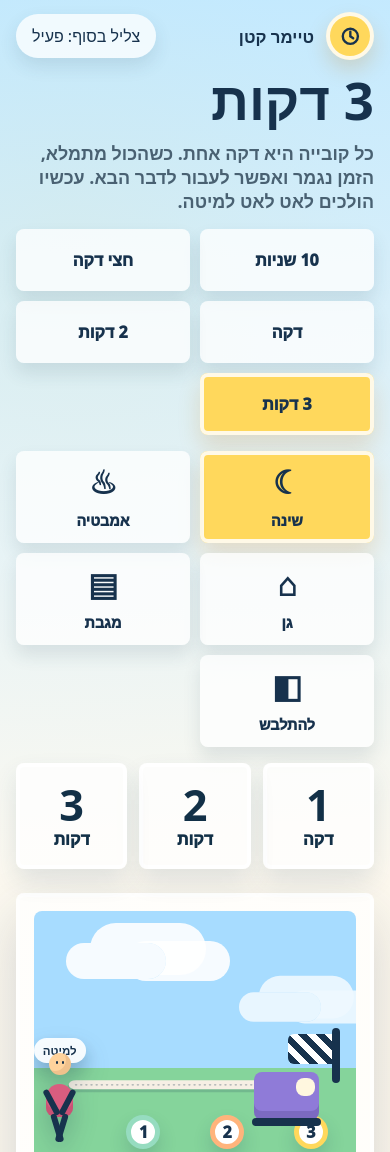
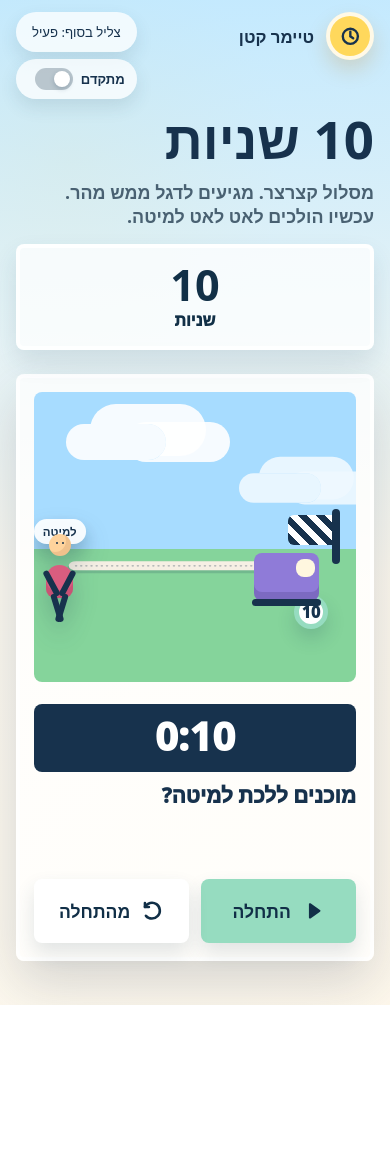
Before and after one commit to yuvalm87/kid-timer, a plain HTML site: page index.html in a window 390 px wide. Shown: the top 1152 px of the page. After the commit the page ends 1005 px from the top, so only its background shows below. Drawn offline with Linux system fonts and the light colour scheme.

Commit message:
Add simple default timer mode
Added advanced toggle functionality and UI elements.

```diff
--- a/index.html
+++ b/index.html
@@ -90,6 +90,55 @@
         cursor: pointer;
       }
 
+      .header-actions {
+        display: flex;
+        align-items: center;
+        gap: 10px;
+      }
+
+      .advanced-toggle {
+        min-height: 44px;
+        border: 0;
+        border-radius: 999px;
+        padding: 5px 12px 5px 7px;
+        display: inline-flex;
+        align-items: center;
+        gap: 8px;
+        background: rgba(255, 255, 255, 0.76);
+        color: var(--ink);
+        box-shadow: 0 8px 18px rgba(39, 71, 93, 0.12);
+        cursor: pointer;
+        font-weight: 850;
+      }
+
+      .toggle-track {
+        width: 38px;
+        height: 22px;
+        border-radius: 999px;
+        padding: 3px;
+        background: rgba(73, 97, 114, 0.34);
+        transition: background 180ms ease;
+      }
+
+      .toggle-thumb {
+        display: block;
+        width: 16px;
+        height: 16px;
+        border-radius: 50%;
+        background: #ffffff;
+        box-shadow: 0 2px 5px rgba(23, 50, 77, 0.22);
+        transform: translateX(0);
+        transition: transform 180ms ease;
+      }
+
+      .advanced-toggle[aria-pressed="true"] .toggle-track {
+        background: var(--mint);
+      }
+
+      .advanced-toggle[aria-pressed="true"] .toggle-thumb {
+        transform: translateX(-16px);
+      }
+
       main {
         width: min(1120px, calc(100% - 32px));
         margin: 0 auto;
@@ -127,6 +176,26 @@
         grid-template-columns: repeat(5, minmax(74px, 1fr));
         gap: 10px;
         max-width: 520px;
+      }
+
+      .advanced-panel {
+        display: none;
+        gap: 14px;
+        padding: 14px;
+        border-radius: 8px;
+        background: rgba(255, 255, 255, 0.46);
+        border: 3px solid rgba(255, 255, 255, 0.6);
+      }
+
+      .advanced-panel.open {
+        display: grid;
+      }
+
+      .panel-label {
+        margin: 0;
+        color: var(--muted);
+        font-size: 0.95rem;
+        font-weight: 900;
       }
 
       .mode-picker {
@@ -817,6 +886,18 @@
       @media (max-width: 790px) {
         header {
           padding-top: 12px;
+          align-items: flex-start;
+        }
+
+        .header-actions {
+          display: grid;
+          gap: 7px;
+        }
+
+        .sound-toggle,
+        .advanced-toggle {
+          min-height: 40px;
+          font-size: 0.82rem;
         }
 
         main {
@@ -874,7 +955,7 @@
   <body>
     <div class="page mode-sleep" id="app">
       <header>
-        <div class="brand" aria-label="טיימר של שלוש דקות">
+        <div class="brand" aria-label="טיימר קטן">
           <div class="brand-mark" aria-hidden="true">
             <svg class="icon" viewBox="0 0 24 24" fill="none">
               <circle cx="12" cy="12" r="8" stroke="currentColor" stroke-width="2.5" />
@@ -883,22 +964,31 @@
           </div>
           <span>טיימר קטן</span>
         </div>
+        <div class="header-actions">
           <button class="sound-toggle" id="soundToggle" type="button">צליל בסוף: פעיל</button>
+          <button class="advanced-toggle" id="advancedToggle" type="button" aria-pressed="false" aria-controls="advancedPanel">
+            <span>מתקדם</span>
+            <span class="toggle-track" aria-hidden="true"><span class="toggle-thumb"></span></span>
+          </button>
+        </div>
       </header>
 
       <main>
         <section class="intro" aria-labelledby="title">
-          <h1 id="title">3 דקות</h1>
-          <p class="lead" id="lead">כל קובייה היא דקה אחת. כשהכול מתמלא, הזמן נגמר ואפשר לעבור לדבר הבא.</p>
+          <h1 id="title">10 שניות</h1>
+          <p class="lead" id="lead">מסלול קצרצר. מגיעים לדגל ממש מהר. עכשיו הולכים לאט לאט למיטה.</p>
 
+          <div class="advanced-panel" id="advancedPanel">
+            <p class="panel-label">בחירת זמן</p>
             <div class="time-picker" aria-label="בחירת זמן לטיימר">
-            <button class="time-choice" type="button" data-seconds="10" aria-pressed="false">10 שניות</button>
+              <button class="time-choice" type="button" data-seconds="10" aria-pressed="true">10 שניות</button>
               <button class="time-choice" type="button" data-seconds="30" aria-pressed="false">חצי דקה</button>
               <button class="time-choice" type="button" data-seconds="60" aria-pressed="false">דקה</button>
               <button class="time-choice" type="button" data-seconds="120" aria-pressed="false">2 דקות</button>
-            <button class="time-choice" type="button" data-seconds="180" aria-pressed="true">3 דקות</button>
+              <button class="time-choice" type="button" data-seconds="180" aria-pressed="false">3 דקות</button>
             </div>
 
+            <p class="panel-label">בחירת פעולה</p>
             <div class="mode-picker" aria-label="בחירת מצב לטיימר">
               <button class="mode-choice" type="button" data-mode="sleep" aria-pressed="true" aria-label="מצב שינה">
                 <span class="mode-icon" aria-hidden="true">☾</span>
@@ -921,8 +1011,9 @@
                 <span class="mode-text">להתלבש</span>
               </button>
             </div>
+          </div>
 
-          <div class="minute-row" aria-label="שלוש דקות מחולקות לשלושה חלקים">
+          <div class="minute-row" aria-label="עשר שניות">
           </div>
         </section>
 
@@ -1077,6 +1168,8 @@
       const startPause = document.querySelector("#startPause");
       const reset = document.querySelector("#reset");
       const soundToggle = document.querySelector("#soundToggle");
+      const advancedToggle = document.querySelector("#advancedToggle");
+      const advancedPanel = document.querySelector("#advancedPanel");
       const timeChoices = [...document.querySelectorAll(".time-choice")];
       const modeChoices = [...document.querySelectorAll(".mode-choice")];
       const blockRow = document.querySelector(".minute-row");
@@ -1085,9 +1178,10 @@
       const countdownDots = document.querySelector("#countdownDots");
       const countdownDotEls = [...document.querySelectorAll(".countdown-dot")];
 
-      let totalSeconds = 180;
+      let totalSeconds = 10;
       let remaining = totalSeconds;
       let currentMode = "sleep";
+      let advancedOpen = false;
       let running = false;
       let timerId = null;
       let soundOn = true;
@@ -1340,6 +1434,12 @@
         if (soundOn) unlockSound();
       });
 
+      advancedToggle.addEventListener("click", () => {
+        advancedOpen = !advancedOpen;
+        advancedToggle.setAttribute("aria-pressed", String(advancedOpen));
+        advancedPanel.classList.toggle("open", advancedOpen);
+      });
+
       document.addEventListener("pointerdown", unlockSound, { once: true });
 
       refreshCopy();
```
Lines whose indentation alone changed are shown as unchanged.
